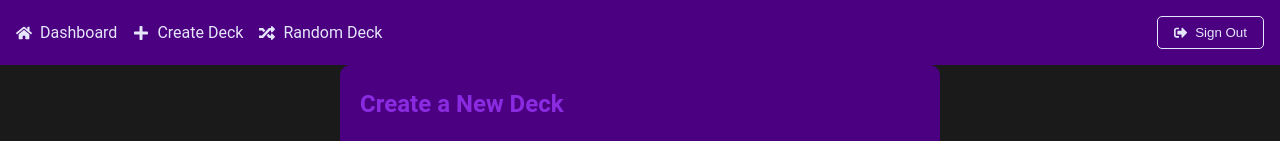
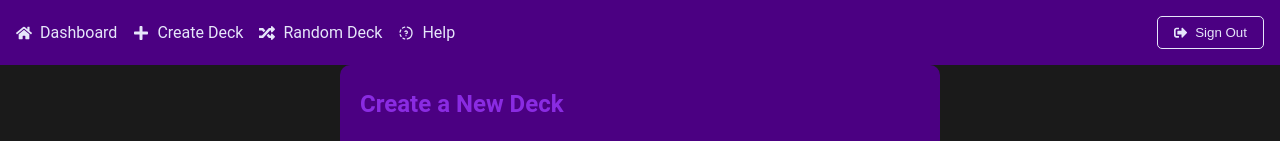
Before and after one commit to lanle05/lanle05-language-learning-flashcard-app-portfolio, a React (Create React App) app: page /create-deck in a window 1280 px wide. Shown: the top 141 px of the page. Built offline with nearby package versions, Linux system fonts and the light colour scheme; no server answers; sample sign-in values are in the browser's storage.

Commit message:
New Languages

```diff
--- a/src/CreateDeckForm.js
+++ b/src/CreateDeckForm.js
@@ -64,6 +64,9 @@ export default function CreateDeckForm() {
             <option value="de">German</option>
             <option value="it">Italian</option>
             <option value="zh">Chinese</option>
+            <option value="ha">Hausa</option>
+            <option value="yo">Yoruba</option>
+            <option value="ig">Igbo</option>
           </select>
         </div>
         <div className="word-input-container">
--- a/src/Navbar.js
+++ b/src/Navbar.js
@@ -1,6 +1,7 @@
 import React from "react";
 import { Link } from "react-router-dom";
 import { FaHome, FaPlus, FaRandom, FaSignOutAlt } from "react-icons/fa";
+import { TbProgressHelp } from "react-icons/tb";
 import { auth } from "./firebaseConfig";
 import { signOut } from "firebase/auth";
 import "./Navbar.css";
@@ -32,6 +33,15 @@ const Navbar = () => {
             <FaRandom /> Random Deck
           </Link>
         </li>
+        <li>
+          <a
+            href="https://www.loom.com/share/3a3f013d5bfd466eb490b0418fd194cd?sid=6a91a17e-cc52-4b02-bcc3-a6379525291f"
+            target="_blank"
+            rel="noopener noreferrer"
+          >
+            <TbProgressHelp /> Help
+          </a>
+        </li>
       </ul>
       <button className="sign-out-btn" onClick={handleSignOut}>
         <FaSignOutAlt /> Sign Out
--- a/src/RandomDeckPage.js
+++ b/src/RandomDeckPage.js
@@ -75,6 +75,9 @@ function RandomDeckPage() {
             <option value="ja">Japanese</option>
             <option value="zh">Chinese (Simplified)</option>
             <option value="ru">Russian</option>
+            <option value="ha">Hausa</option>
+            <option value="yo">Yoruba</option>
+            <option value="ig">Igbo</option>
           </select>
         </div>
 
```
